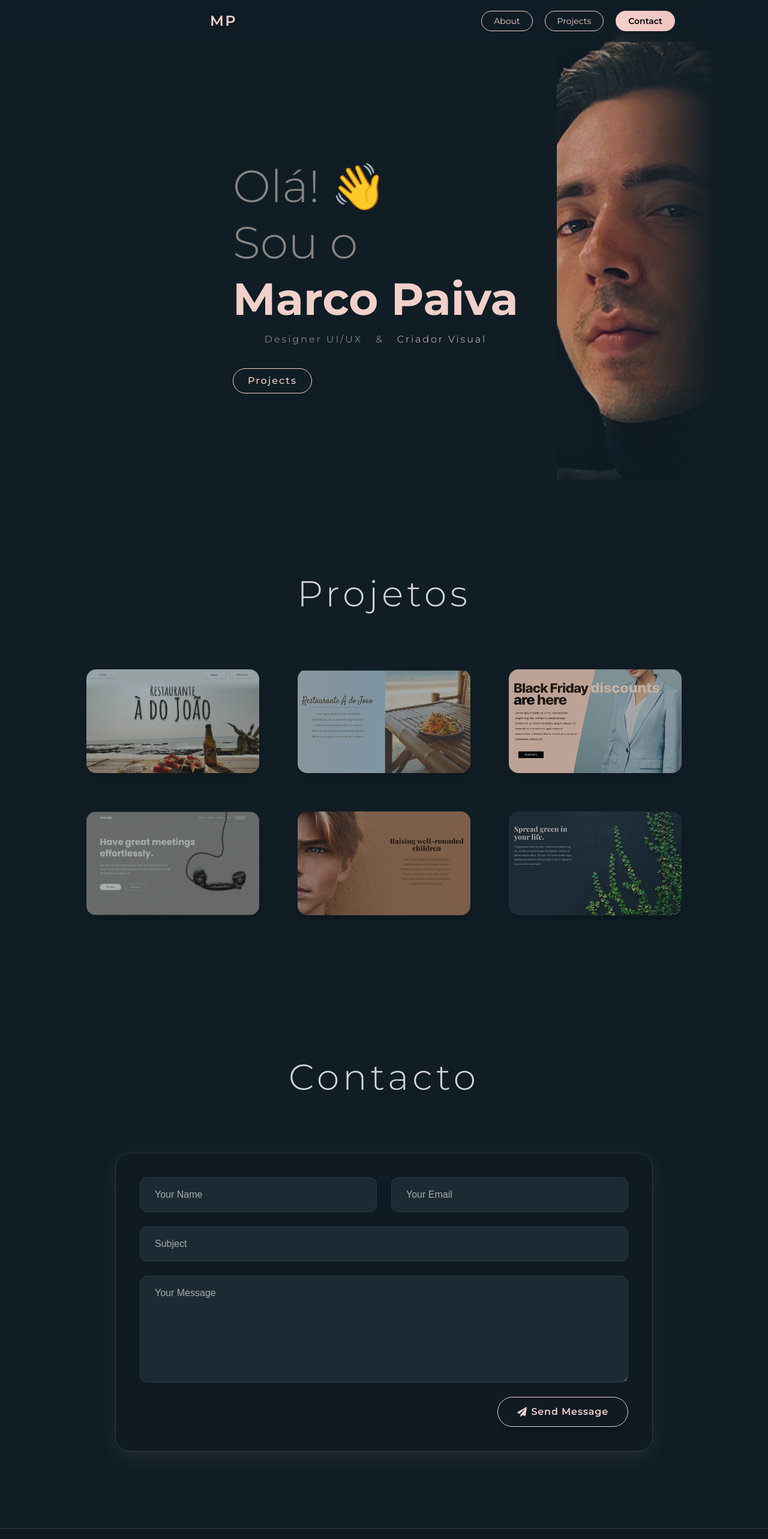
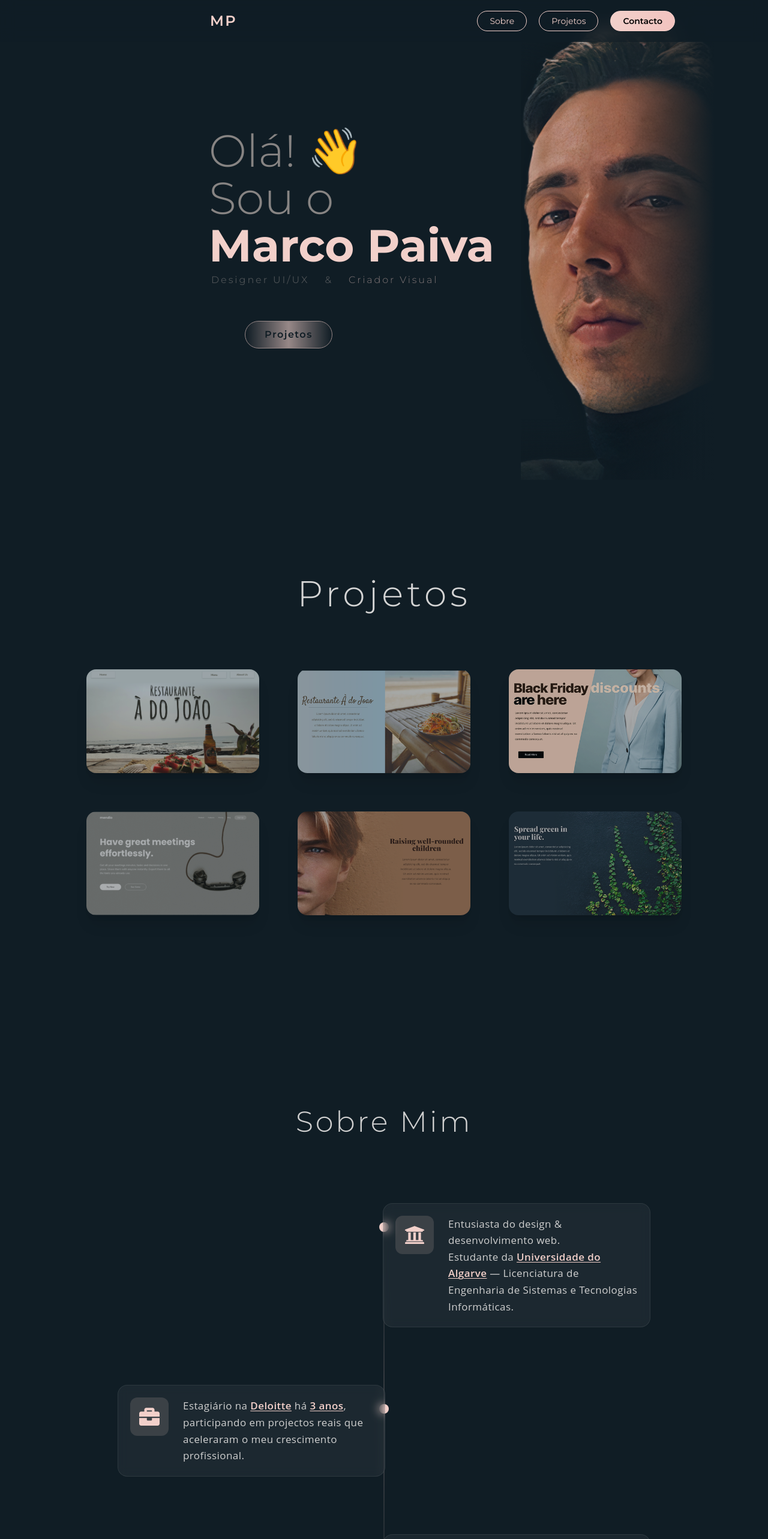
Before and after one commit to marcoaotrpaiva/portfolio, a Next.js app: page / in a window 1280 px wide. Shown: the top 2566 px of the page at 60% size. Built offline with nearby package versions, Linux system fonts and the light colour scheme.

Commit message:
minor changes

```diff
--- /dev/null
+++ b/components/AboutMe.tsx
@@ -0,0 +1,129 @@
+'use client';
+
+import { motion } from 'framer-motion';
+import {
+  FaUniversity,
+  FaBriefcase,
+  FaLaptopCode,
+} from 'react-icons/fa';
+
+/*  animações reutilizáveis  */
+const slide = (dir: 'l' | 'r') => ({
+  hidden: { opacity: 0, x: dir === 'l' ? -40 : 40 },
+  show: (i: number) => ({
+    opacity: 1,
+    x: 0,
+    transition: { delay: i * .15, duration: .55, ease: 'easeOut' },
+  }),
+});
+
+/*  conteúdo  */
+const STEPS = [
+  {
+    icon: FaUniversity,
+    text: (
+      <>
+        Entusiasta do design &amp; desenvolvimento web.<br />
+        Estudante da&nbsp;
+        <span className="mark">Universidade do Algarve</span> —
+        Licenciatura de Engenharia de Sistemas e Tecnologias Informáticas.
+      </>
+    ),
+  },
+  {
+    icon: FaBriefcase,
+    text: (
+      <>
+        Estagiário na <span className="mark">Deloitte</span> há&nbsp;
+        <span className="mark">3&nbsp;anos</span>, participando em
+        projectos reais que aceleraram o meu crescimento
+        profissional.
+      </>
+    ),
+  },
+  {
+    icon: FaLaptopCode,
+    text: (
+      <>
+        À procura de desafios como&nbsp;
+        <span className="mark">Designer UI/UX</span> ou&nbsp;
+        <span className="mark">Full‑Stack&nbsp;Developer</span> ―
+        apaixonado por transformar ideias em produtos belos,
+        funcionais e acessíveis.
+      </>
+    ),
+  },
+];
+
+export default function AboutMe() {
+  return (
+    <section
+      id="about"
+      className="bg-[#101D25] text-[#D0D0D0] px-6 sm:px-12 md:px-24 lg:px-32 py-40"
+    >
+      {/* Título */}
+      <motion.h2
+        initial={{ opacity: 0, y: 25 }}
+        whileInView={{ opacity: 1, y: 0 }}
+        viewport={{ once: true }}
+        transition={{ duration: .6 }}
+        className="text-center font-light tracking-[.08em] text-4xl sm:text-5xl mb-28"
+        style={{ fontFamily: 'Montserrat, sans-serif' }}
+      >
+        Sobre Mim
+      </motion.h2>
+
+      {/* linha vertical */}
+      <div className="relative mx-auto max-w-4xl">
+        <span className="absolute left-1/2 -translate-x-1/2 top-0 h-full w-[1px] bg-gradient-to-b from-transparent via-[#F2D0CA]/40 to-transparent pointer-events-none" />
+
+        <ul className="flex flex-col gap-24">
+          {STEPS.map(({ icon: Icon, text }, i) => {
+            const left = i % 2 === 0;
+            return (
+              <motion.li
+                key={i}
+                custom={i}
+                variants={slide(left ? 'l' : 'r')}
+                initial="hidden"
+                whileInView="show"
+                viewport={{ once: true, amount: .5 }}
+                className={`
+                  relative flex ${left ? 'pr-1' : 'pl-1'}
+                  ${left ? 'md:justify-end' : 'md:justify-start'}
+                `}
+              >
+                {/* ponto na linha */}
+                <span className="absolute left-1/2 -translate-x-1/2 top-8 h-4 w-4 rounded-full bg-[#F2D0CA]" />
+
+                {/* cartão */}
+                <div
+                  className={`
+                    group max-w-[980px] md:w-1/2
+                    rounded-2xl border border-white/8 bg-white/5
+                    backdrop-blur-sm p-5 flex gap-6 items-start
+                    hover:shadow-[0_6px_24px_rgba(242,208,202,.15)]
+                    transition
+                  `}
+                >
+                  {/* ícone */}
+                  <div className="flex h-16 w-16 shrink-0 items-center justify-center rounded-xl bg-[#F2D0CA]/15 text-[#F2D0CA]">
+                    <Icon size={34} />
+                  </div>
+
+                  {/* texto */}
+                  <p
+                    className="leading-relaxed tracking-wide text-[17px]"
+                    style={{ fontFamily: 'Open Sans, sans-serif' }}
+                  >
+                    {text}
+                  </p>
+                </div>
+              </motion.li>
+            );
+          })}
+        </ul>
+      </div>
+    </section>
+  );
+}
--- a/components/Contact.tsx
+++ b/components/Contact.tsx
@@ -46,7 +46,7 @@ const Contact = () => {
     <>
       <section
         id="contact"
-        className="min-h-screen bg-[#101D25] text-white px-6 md:px-32 pt-20 pb-32 flex flex-col items-center justify-center"
+        className="min-h-screen bg-[#101D25] text-white px-6 md:px-32 pt-32 pb-52 flex flex-col items-center justify-center"
       >
         <Toaster
           position="bottom-center"
--- a/components/Hero.tsx
+++ b/components/Hero.tsx
@@ -3,20 +3,19 @@
 import { useEffect, useState } from 'react';
 import Image from 'next/image';
 import { motion } from 'framer-motion';
-import { FiMenu, FiX } from 'react-icons/fi';
 
 const Hero = () => {
   const [activeSection, setActiveSection] = useState('');
-  const [menuOpen, setMenuOpen] = useState(false);
 
   const topButtons = [
-    { label: 'About', href: '#about' },
-    { label: 'Projects', href: '#projects' },
-    { label: 'Contact', href: '#contact' },
+    { label: 'Sobre', href: '#about' },
+    { label: 'Projetos', href: '#projects' },
+    { label: 'Contacto', href: '#contact' },
   ];
 
   useEffect(() => {
     const sections = document.querySelectorAll('section[id]');
+
     const observer = new IntersectionObserver(
       (entries) => {
         entries.forEach((entry) => {
@@ -25,7 +24,9 @@ const Hero = () => {
           }
         });
       },
-      { threshold: 0.6 }
+      {
+        threshold: 0.6,
+      }
     );
 
     sections.forEach((section) => observer.observe(section));
@@ -35,10 +36,10 @@ const Hero = () => {
   return (
     <section className="h-screen bg-[#101D25] relative overflow-hidden pt-[80px]" id="home">
       {/* Navbar */}
-      <div className="w-full fixed top-0 left-0 z-50 px-4 sm:px-6 md:px-[90px] py-[18px] flex justify-between items-center backdrop-blur-md bg-[#101D25]/70">
+      <div className="w-full fixed top-0 left-0 z-50 px-[90px] py-[18px] flex justify-between items-center backdrop-blur-md bg-[#101D25]/70 ">
         {/* Logo */}
         <div
-          className="text-2xl font-semibold tracking-widest ml-0 md:ml-[260px]"
+          className="text-2xl font-semibold tracking-widest ml-[260px]"
           style={{
             fontFamily: "'Montserrat', sans-serif",
             color: '#F2D0CA',
@@ -47,11 +48,11 @@ const Hero = () => {
           MP
         </div>
 
-        {/* Desktop nav */}
-        <div className="hidden sm:flex gap-5 text-sm mr-0 md:mr-[65px]">
+        {/* Navigation Buttons */}
+        <div className="flex gap-5 text-sm mr-[65px]">
           {topButtons.map(({ label, href }) => {
             const sectionId = href.replace('#', '');
-            const isContact = label === 'Contact';
+            const isContact = label === 'Contacto';
             const isActive = activeSection === sectionId;
 
             return (
@@ -62,77 +63,45 @@ const Hero = () => {
     backgroundColor: isContact ? '#f2c3bf' : 'rgba(242, 208, 202, 0.1)',
     color: isContact ? '#000000' : '#F2D0CA',
     boxShadow: isContact
-                      ? '0 2px 12px rgba(242, 208, 202, 0.25)'
-                      : '0 1px 6px rgba(242, 208, 202, 0.1)',
+      ? '0 4px 12px rgba(242, 208, 202, 0.3)'
+      : '0 2px 8px rgba(242, 208, 202, 0.15)',
   }}
-                  transition={{ duration: 0.3 }}
-                  className={`px-5 py-1.5 rounded-full border transition-all duration-300 ${
+  whileFocus={{
+    outline: 'none',
+    boxShadow: '0 0 0 2px rgba(242, 208, 202, 0.4)',
+  }}
+  transition={{ type: 'spring', stiffness: 240, damping: 20 }}
+  className={`px-5 py-1.5 rounded-full border border-[#F2D0CA] transition-all duration-300 backdrop-blur-sm ${
     isActive ? 'border-white text-white' : ''
-                  } focus-visible:outline-none focus-visible:ring-2 focus-visible:ring-[#F2D0CA] ${
-                    isContact ? 'font-semibold' : 'font-normal'
-                  }`}
+  } ${isContact ? 'font-semibold' : 'font-normal'}`}
   style={{
     fontFamily: "'Montserrat', sans-serif",
     background: isContact
       ? 'linear-gradient(90deg, #F2D0CA, #F2C3BF)'
       : 'transparent',
     color: isContact ? '#000000' : '#F2D0CA',
-                    borderColor: isContact ? 'transparent' : '#F2D0CA',
   }}
 >
   {label}
 </motion.button>
+
               </a>
             );
           })}
         </div>
-
-        {/* Mobile menu toggle */}
-        <div className="sm:hidden">
-          <button
-            onClick={() => setMenuOpen((prev) => !prev)}
-            className="text-[#F2D0CA] text-2xl focus:outline-none"
-            aria-label="Abrir/fechar menu"
-          >
-            {menuOpen ? <FiX /> : <FiMenu />}
-          </button>
-        </div>
       </div>
 
-      {/* Mobile menu dropdown */}
-      {menuOpen && (
-        <motion.div
-          initial={{ opacity: 0, y: -10 }}
-          animate={{ opacity: 1, y: 0 }}
-          exit={{ opacity: 0, y: -10 }}
-          transition={{ duration: 0.3 }}
-          className="absolute top-[80px] left-0 w-full bg-[#101D25] flex flex-col items-center gap-4 py-4 sm:hidden z-40"
-        >
-          {topButtons.map(({ label, href }) => (
-            <a
-              key={label}
-              href={href}
-              onClick={() => setMenuOpen(false)}
-              className="text-[#F2D0CA] text-base font-medium"
-              style={{ fontFamily: "'Montserrat', sans-serif" }}
-            >
-              {label}
-            </a>
-          ))}
-        </motion.div>
-      )}
-
       {/* Main content */}
-      <div className="flex flex-col md:flex-row h-full items-center justify-center md:justify-between px-4 sm:px-6 md:px-32 pt-12 md:pt-20 pb-10 gap-6">
+      <div className="flex flex-col md:flex-row h-full items-center justify-between px-6 md:px-32 pt-12 pb-10 gap-1">
         {/* Left content */}
         <motion.div
           initial={{ x: 100, opacity: 0 }}
           animate={{ x: 0, opacity: 1 }}
           transition={{ duration: 0.8 }}
-          className="w-full max-w-[540px] text-center md:text-left md:ml-[260px]"
+          className="max-w-[1920px] md:ml-55 mb-22"
         >
           <h1
-            className="text-[26px] sm:text-[38px] md:text-[75px] font-light leading-tight"
+            className="text-[38px] md:text-[75px] font-light leading-[1.05]"
             style={{
               fontFamily: "'Montserrat', sans-serif",
               color: '#878483',
@@ -158,12 +127,8 @@ const Hero = () => {
             </span>
           </h1>
 
-          {/* Subtítulo animado */}
-          <motion.p
-            initial={{ y: 50, opacity: 0 }}
-            animate={{ y: 0, opacity: 1 }}
-            transition={{ duration: 0.8, delay: 1 }}
-            className="text-sm sm:text-base mt-3"
+          <p
+            className="text-base mt-2.5 ml-1"
             style={{
               fontFamily: "'Montserrat', sans-serif",
               color: '#878483',
@@ -172,44 +137,49 @@ const Hero = () => {
               display: 'flex',
               gap: '22px',
               flexWrap: 'wrap',
-              justifyContent: 'center',
               letterSpacing: '2.89px',
             }}
           >
-            <span>Designer UI/UX</span>
-            <span>&</span>
+            <span style={{ color: '#878483' }}>Designer UI/UX</span>
+            <span style={{ margin: '0 4px' }}>&</span>
             <span style={{ color: '#F2D0CA', fontWeight: '200' }}>Criador Visual</span>
-          </motion.p>
+          </p>
 
-          {/* Botão animado */}
           <motion.a
   href="#projects"
-            initial={{ y: 50, opacity: 0 }}
-            animate={{ y: 0, opacity: 1 }}
-            transition={{ duration: 0.8, delay: 1.4 }}
-            whileHover={{
-              scale: 1.05,
-              backgroundColor: '#f2d0ca10',
-              boxShadow: '0 4px 14px rgba(242, 208, 202, 0.25)',
-            }}
-            className="inline-block mt-10 px-6 py-2 rounded-full border border-[#F2D0CA] backdrop-blur-sm"
+  whileHover={{ scale: 1.05 }}
+  whileTap={{ scale: 0.97 }}
+  className="relative inline-block mt-15 ml-15 px-8 py-2.5 rounded-full border border-[#F2D0CA] overflow-hidden group transition-all duration-500"
   style={{
     fontFamily: "'Montserrat', sans-serif",
-              color: '#F2D0CA',
-              fontWeight: 500,
-              letterSpacing: '2px',
+    fontWeight: 600,
+    letterSpacing: '1.5px',
+    background: 'linear-gradient(to right, rgba(242, 208, 202, 0) 0%, rgba(242, 208, 202, 1) 50%, rgba(242, 208, 202, 0) 100%)',
+    color: '#101D25',
+    opacity: 0.6,
   }}
 >
-            Projects
+  <span className="relative z-10 transition-colors duration-300 group-hover:text-[#101D25]">
+    Projetos
+  </span>
+  <span
+    className="absolute inset-0 z-0 bg-gradient-to-r from-[#f2d0ca00] via-[#f2c3bf] to-[#f2d0ca00] bg-[length:200%] bg-left opacity-0 group-hover:opacity-100 group-hover:bg-right transition-all duration-700 rounded-full"
+    aria-hidden="true"
+  />
 </motion.a>
+
+
+
+
+
+
+
+
         </motion.div>
 
-        {/* Right image (desktop only) */}
+        {/* Right image */}
         <motion.div
-          initial={{ opacity: 0, x: 100 }}
-          whileInView={{ opacity: 1, x: 0 }}
-          viewport={{ once: true, amount: 0.3 }}
-          transition={{ duration: 1 }}
+
           className="hidden md:block relative w-[691px] h-[889px] translate-x-[40px] translate-y-[-30px]"
         >
           <div className="absolute top-0 left-0 w-full h-40 bg-gradient-to-b from-[#101D25] to-transparent z-30" />
--- a/src/app/globals.css
+++ b/src/app/globals.css
@@ -54,3 +54,20 @@ body {
 .animate-fadeIn {
   animation: fadeIn 1.5s ease-out forwards;
 }
+@keyframes gradient-y {
+  0%,100% { background-position: 50% 0%; }
+  50%     { background-position: 50% 100%; }
+}
+.animate-gradient-y {
+  background-size: 100% 300%;
+  animation: gradient-y 6s ease-in-out infinite;
+}
+
+/* — global CSS (e.g. globals.css) — */
+/*  globals.css  */
+.mark{
+  color:#F2D0CA;
+  font-weight:600;
+  text-decoration:underline .08em;
+  text-underline-offset:2px;
+}
--- a/src/app/page.tsx
+++ b/src/app/page.tsx
@@ -2,13 +2,16 @@ import React from 'react';
 import Hero from '../../components/Hero';
 import Projects from '../../components/Projects';
 import Contact from '../../components/Contact';
+import AboutMe from '../../components/AboutMe';
 
 export default function Home() {
   return (
     <main>
       <Hero />
       <Projects />
+      <AboutMe />
       <Contact />
+
     </main>
   )
 }
```
Lines whose indentation alone changed are shown as unchanged.
